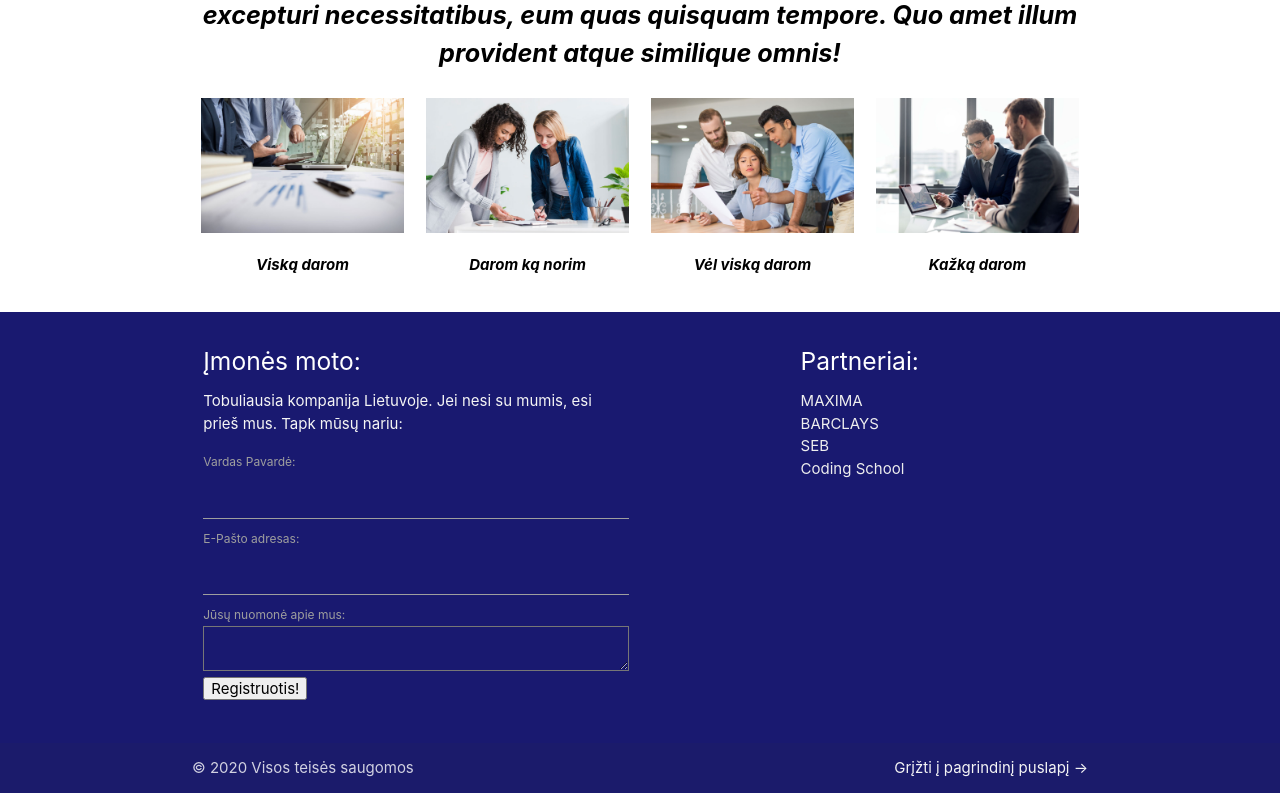
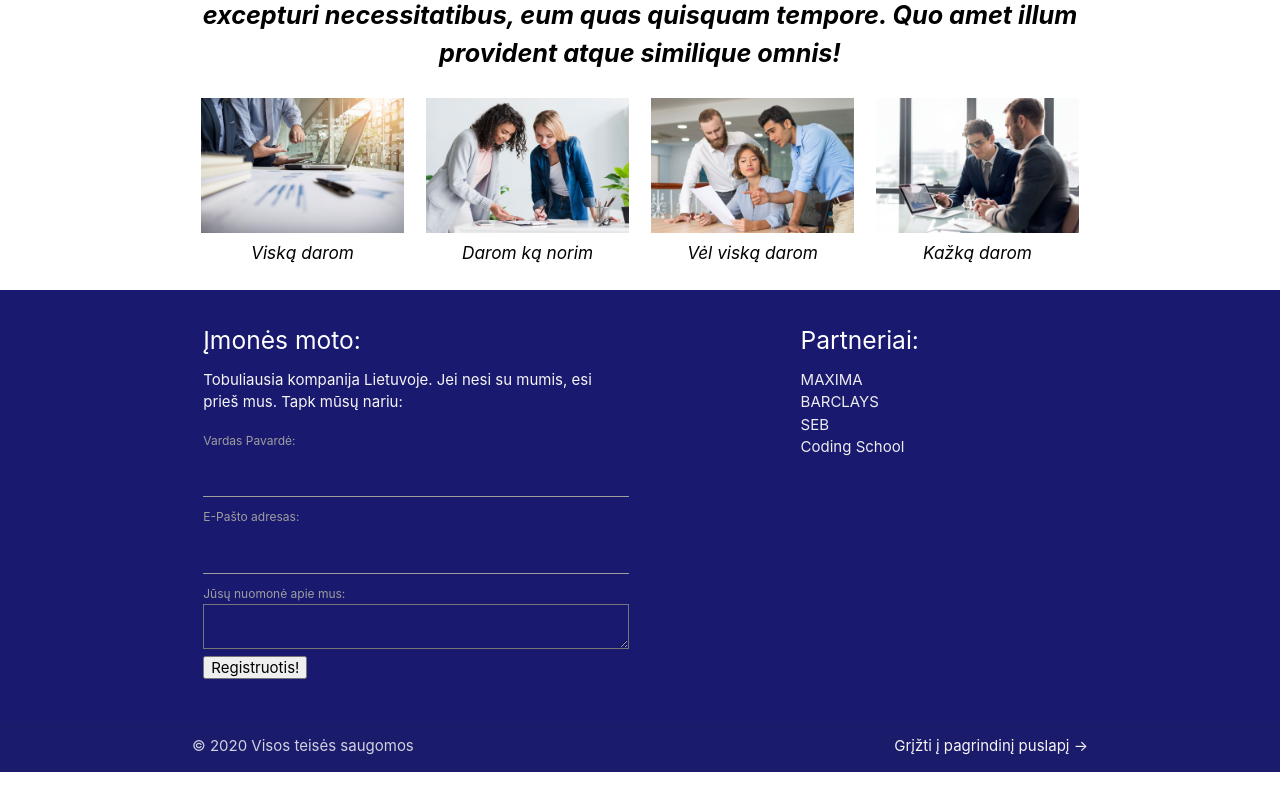
Before and after one commit to makdura/grupe2, a PHP site: page /about.php in a window 1280 px wide. Shown: the part 1121-1914 px from the top of the page. After the commit the page ends 1893 px from the top, so only its background shows below. Run offline with PHP 8.4, Linux system fonts and the light colour scheme.

Commit message:
dar kazka padariau

```diff
--- a/about.php
+++ b/about.php
@@ -13,21 +13,31 @@
 
     <div class="row center-align">
         <div class="col s12 m6 l3">
-            <img class="responsive-img" src="images/apie1.jpg" alt="nuotrauka1">
-            <p>Viską darom</p>
+            <img class="responsive-img materialboxed" src="images/apie1.jpg" alt="nuotrauka1">
+            <h6>Viską darom</h6>
         </div>
+
         <div class="col s12 m6 l3">
-            <img class="responsive-img" src="images/apie2.jpg" alt="nuotrauka2">
-            <p>Darom ką norim</p>
+            <img class="responsive-img materialboxed" src="images/apie2.jpg" alt="nuotrauka2">
+            <h6>Darom ką norim</h6>
         </div>
+
         <div class="col s12 m6 l3">
-            <img class="responsive-img" src="images/apie3.jpg" alt="nuotrauka3">
-            <p>Vėl viską darom</p>
+            <img class="responsive-img materialboxed" src="images/apie3.jpg" alt="nuotrauka3">
+            <h6>Vėl viską darom</h6>
         </div>
+
         <div class="col s12 m6 l3">
-            <img class="responsive-img" src="images/apie4.jpg" alt="nuotrauka4">
-            <p>Kažką darom</p>
+            <img class="responsive-img materialboxed" src="images/apie4.jpg" alt="nuotrauka4">
+            <h6>Kažką darom</h6>
+
         </div>
+
+        <script src="https://cdnjs.cloudflare.com/ajax/libs/materialize/1.0.0/js/materialize.min.js"></script>
+
+    <script src="scripts/script.js"></script>
+
+
 
     </div>
 </div>
```
